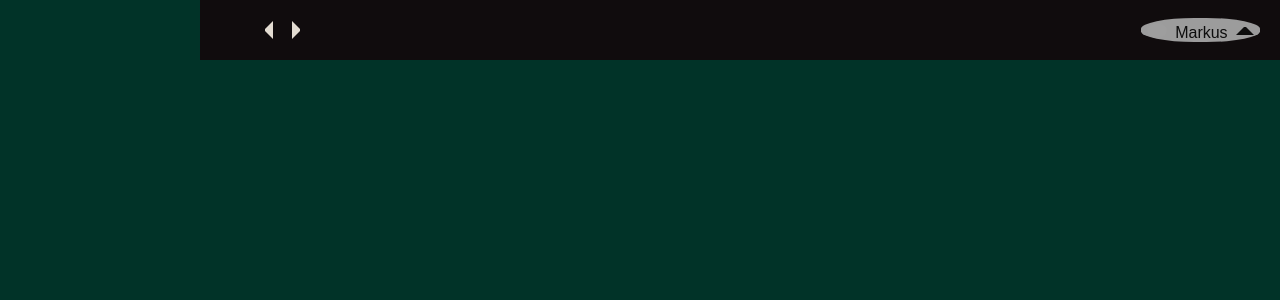
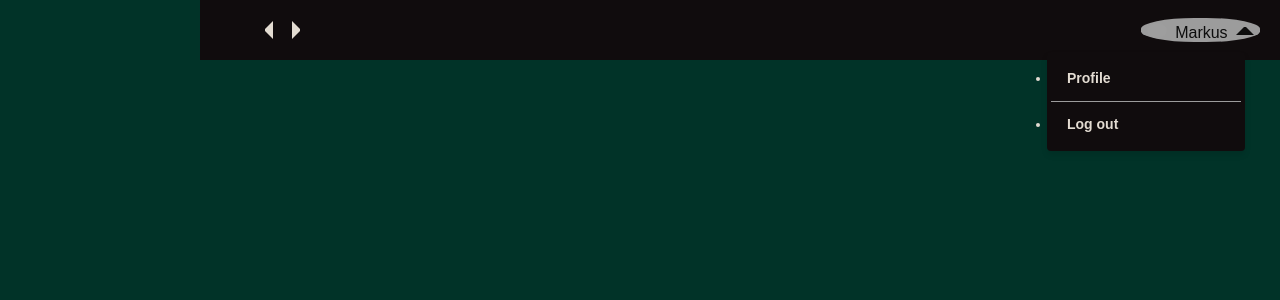
Before and after one commit to mwiby/music-app, a Vue app: page / in a window 1280 px wide. Both pictures are taken after a click on the button "Markus". Shown: the top 300 px of the page. Built offline with nearby package versions, Linux system fonts and the light colour scheme; grey boxes are pictures that could not be loaded.

Commit message:
v1 nav dropdown

```diff
--- a/src/App.vue
+++ b/src/App.vue
@@ -28,6 +28,13 @@ let openMenu = ref(false)
                     <i class="chevron-up" v-else @click="openMenu = false"></i>
                 </div>
       </button>
+
+      <span v-if="openMenu" class="menu-container">
+        <ul class="menu-list">
+          <li class="menu-item">Profile</li>
+          <li class="menu-item">Log out</li>
+        </ul>
+      </span>
     </div>
   </div>
 </template>
@@ -85,4 +92,35 @@ let openMenu = ref(false)
   }
 
 }
+.menu-container {
+  position: fixed;
+  background-color:$secondary-color;
+  box-shadow: 0 4px 6px rgba(0, 0, 0, 0.1);
+  z-index: 50;
+  border-radius: 0.25rem;
+  top: 52px;
+  right: 35px;
+  padding: 0.25rem;
+  cursor: pointer;
+  width: 190px;
+
+  .menu-list {
+    color: $primary-color;
+    font-weight: 600;
+    font-size: 14px;
+
+    li {
+      padding: 0.75rem 1rem;
+      cursor: pointer;
+
+      &:hover {
+        background-color: #3E3D3D;
+      }
+
+      &:not(:last-child) {
+        border-bottom: 1px solid $primary-grey;
+      }
+    }
+  }
+}
 </style>
```
